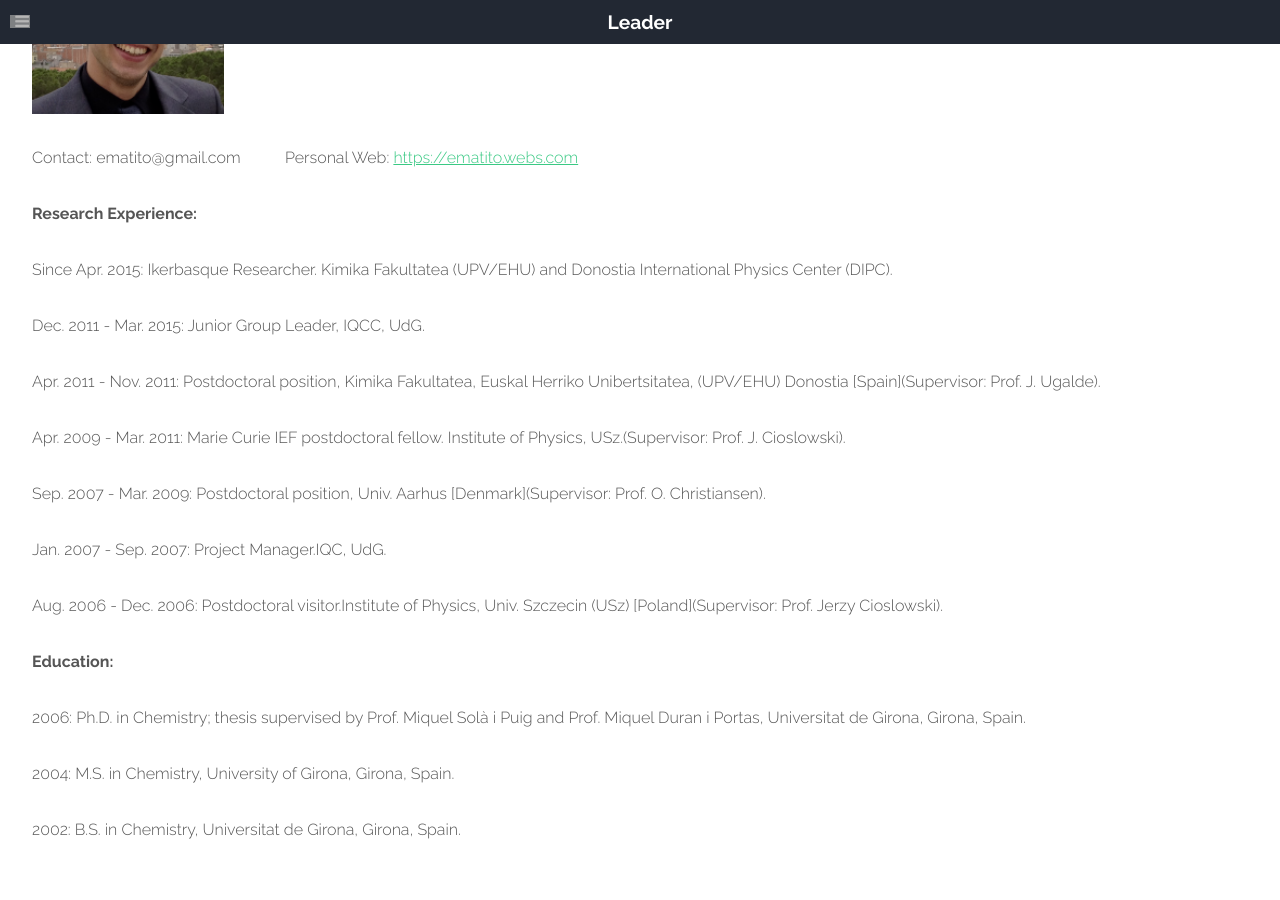
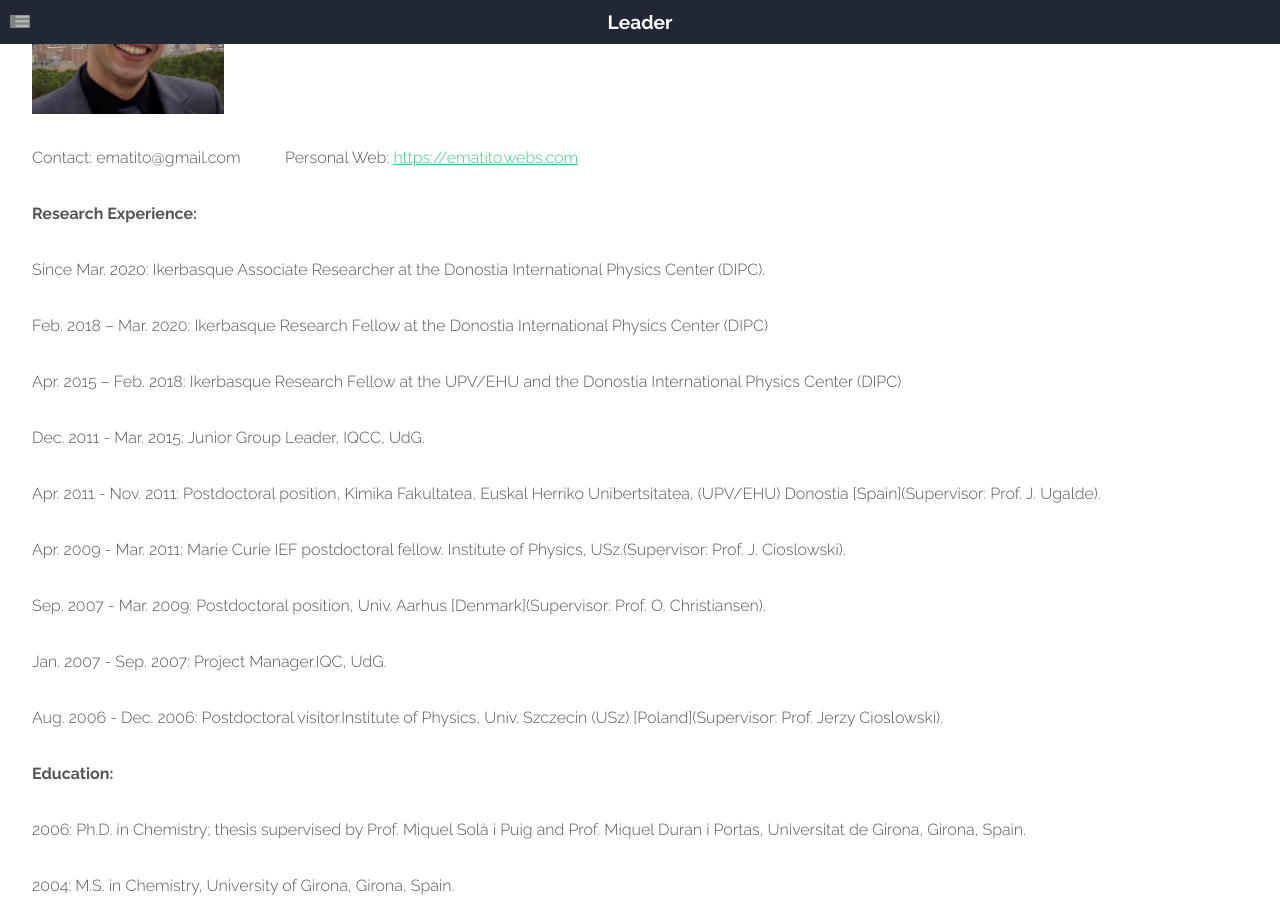
Before and after one commit to old-jekyll-templates/Horizons-Jekyll-Theme, a Jekyll site: the page built from members/eduard-matito.html, in a window 1280 px wide and 900 px high, scrolled down 390 px. Built offline with Jekyll 4.4.1, drawn with Linux system fonts in a browser that asks for light colours; grey boxes are pictures that could not be loaded.

Commit message:
Update eduard-matito.html

```diff
--- a/members/eduard-matito.html
+++ b/members/eduard-matito.html
@@ -23,7 +23,9 @@ layout: main
 	    <a href="#" class="image feature"><img src="{{ site.baseurl }}/members/photos/eduard.png" alt="" style="width: 15vw; min-width: 60px;" /></a>
 	    <p>Contact: ematito@gmail.com  &emsp; &emsp; Personal Web: <a href="https://ematito.webs.com">https://ematito.webs.com</a></p>
       <p><b>Research Experience:</b></p>
-      <p>Since Apr. 2015: Ikerbasque Researcher. Kimika Fakultatea (UPV/EHU) and Donostia International Physics Center (DIPC).</p>
+      <p>Since Mar. 2020: Ikerbasque Associate Researcher at the Donostia International Physics Center (DIPC).</p>
+      <p>Feb. 2018 – Mar. 2020: Ikerbasque Research Fellow at the Donostia International Physics Center (DIPC)</p>
+      <p>Apr. 2015 – Feb. 2018: Ikerbasque Research Fellow at the UPV/EHU and the Donostia International Physics Center (DIPC)</p>
       <p>Dec. 2011 - Mar. 2015: Junior Group Leader, IQCC, UdG.</p>
       <p>Apr. 2011 - Nov. 2011: Postdoctoral position, Kimika Fakultatea, Euskal Herriko Unibertsitatea, (UPV/EHU) Donostia [Spain](Supervisor: Prof. J. Ugalde).</p>
       <p>Apr. 2009 - Mar. 2011: Marie Curie IEF postdoctoral fellow. Institute of Physics, USz.(Supervisor: Prof. J. Cioslowski).</p>
```
